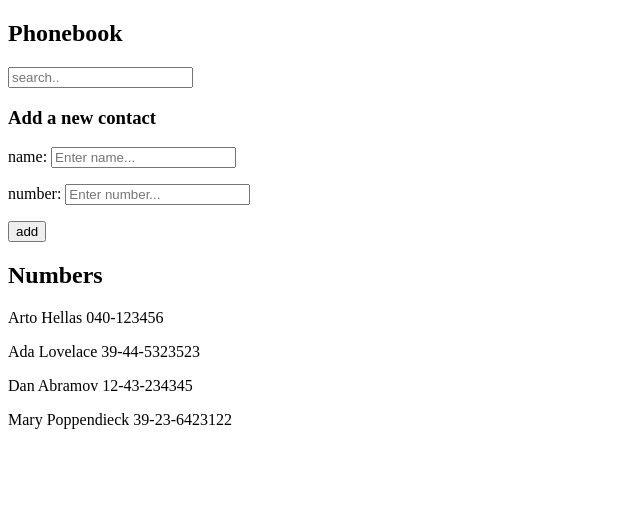
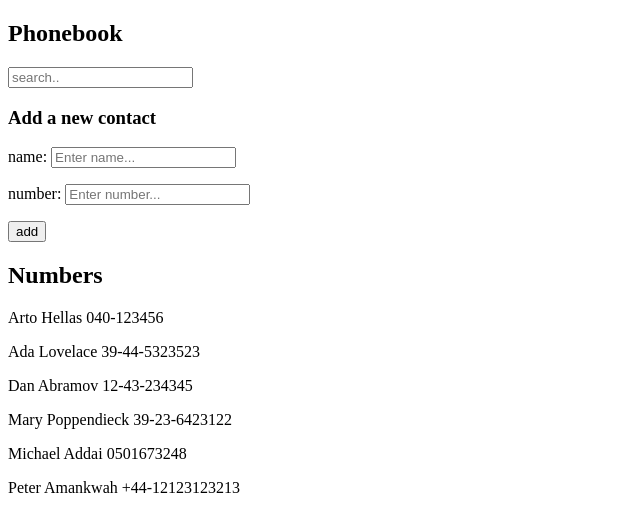
Before and after one commit to mkdirwilson/Full_Stack_Open, a React (Create React App) app in the folder part2/phonebook/: page / in a window 1280 px wide. Shown: the top 532 px of the page, without its empty margins (0-640 px from the left). Built offline with nearby package versions, Linux system fonts and the light colour scheme; data requests are answered from the project's data file.

Commit message:
complete Exercise 2.12 - 2.13

```diff
--- a/part2/phonebook/db.json
+++ b/part2/phonebook/db.json
@@ -19,6 +19,16 @@
       "name": "Mary Poppendieck",
       "number": "39-23-6423122",
       "id": 4
+    },
+    {
+      "name": "Michael Addai",
+      "number": "0501673248",
+      "id": 5
+    },
+    {
+      "name": "Peter Amankwah",
+      "number": "+44-12123123213",
+      "id": 6
     }
   ]
 }
--- a/part2/phonebook/src/App.js
+++ b/part2/phonebook/src/App.js
@@ -2,7 +2,7 @@ import Filter from "./components/Filter";
 import PersonForm from "./components/PersonForm";
 import Persons from "./components/Persons";
 import { useEffect, useState } from "react";
-import axios from "axios";
+import personServices from "./services/persons"
 
 const App = ()=> {
 
@@ -14,11 +14,11 @@ const App = ()=> {
 
   // useEffect
   useEffect(()=>{
-    axios
-      .get('http://localhost:3001/persons')
-      .then(response=>
-        setPersons(response.data)
-       )
+    personServices
+    .getAll()
+    .then(initialPerson=>
+        setPersons(initialPerson)
+      )
   }, [])
 
 
@@ -46,12 +46,17 @@ const App = ()=> {
     }
 
     else {
+
       const newPerson = {name: newName,
         number: newNumber,
         id: persons.length + 1
       }
 
-      setPersons(persons.concat(newPerson))
+      personServices
+      .create(newPerson)
+      .then(returnedPerson=>
+          setPersons(persons.concat(returnedPerson))
+        )
     }
 
     setNewName('')
--- /dev/null
+++ b/part2/phonebook/src/services/persons.js
@@ -0,0 +1,17 @@
+import axios from "axios";
+
+const baseurl = 'http://localhost:3001/persons'
+
+// Read the data
+const getAll = () => {
+  const request = axios.get(baseurl)
+  return request.then(response => response.data)
+}
+
+// create new data
+const create = (newObject) => {
+  const request = axios.post(baseurl, newObject)
+  return request.then(response => response.data)
+}
+
+export default { getAll, create }
```
